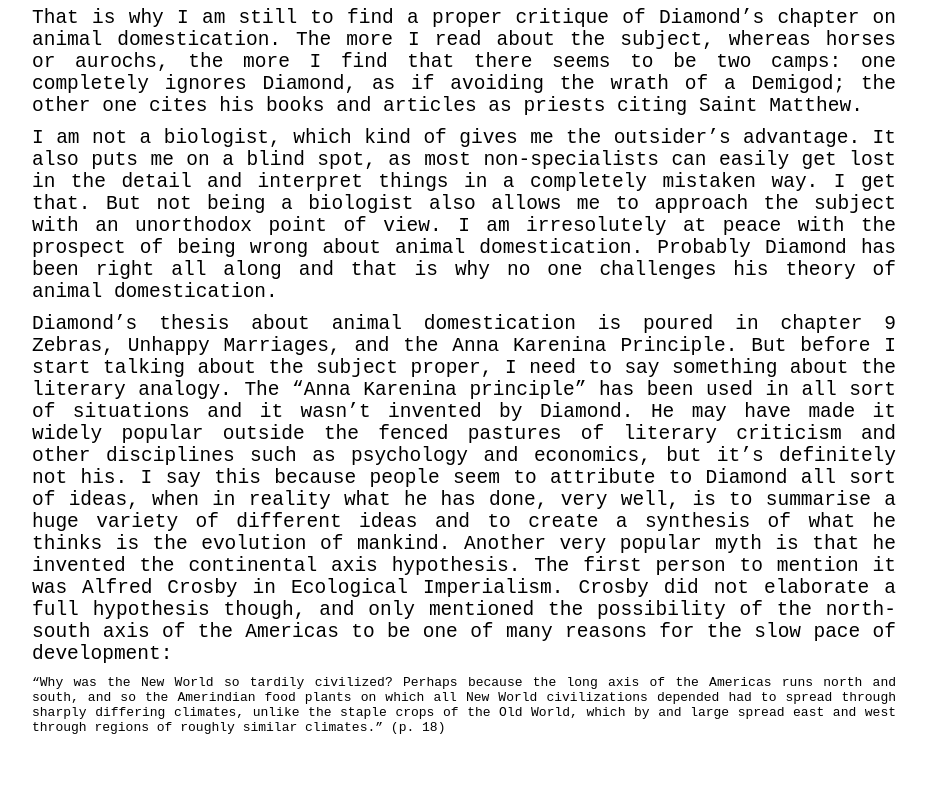
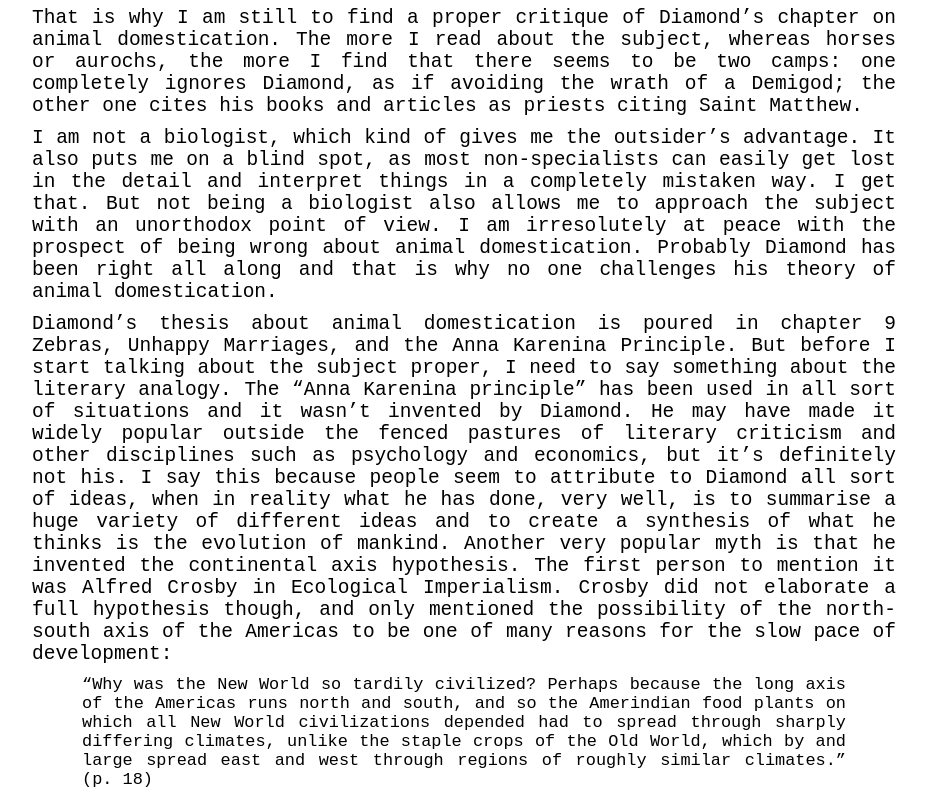
Before and after one commit to maykef/maykef.github.io, a plain HTML site: page opinion/opinion_1.html in a window 1280 px wide. Shown: the part 402-1201 px from the top of the page, without its empty margins (176-1103 px from the left). Before the commit the page ends 1147 px from the top, so only its background shows below. Drawn offline with Linux system fonts and the light colour scheme.

Commit message:
Update opinion_1.html

```diff
--- a/opinion/opinion_1.html
+++ b/opinion/opinion_1.html
@@ -33,7 +33,7 @@ h3 {
 Diamond’s thesis about animal domestication is poured in chapter 9 Zebras, Unhappy Marriages, and the Anna Karenina Principle. But before I start talking about the subject proper, I need to say something about the literary analogy. The “Anna Karenina principle” has been used in all sort of situations and it wasn’t invented by Diamond. He may have made it widely popular outside the fenced pastures of literary criticism and other disciplines such as psychology and economics, but it’s definitely not his. I say this because people seem to attribute to Diamond all sort of ideas, when in reality what he has done, very well, is to summarise a huge variety of different ideas and to create a synthesis of what he thinks is the evolution of mankind. Another very popular myth is that he invented the continental axis hypothesis. The first person to mention it was Alfred Crosby in Ecological Imperialism. Crosby did not elaborate a full hypothesis though, and only mentioned the possibility of the north-south axis of the Americas to be one of many reasons for the slow pace of development:
 </p>
 
-<p align="justify", style="font-size:100%; margin: 10px 200px;"> <TT>
+<p align="justify", style="font-size:130%; margin: 10px 250px;"> <TT>
 “Why was the New World so tardily civilized? Perhaps because the long axis of the Americas runs north and south, and so the Amerindian food plants on which all New World civilizations depended had to spread through sharply dif­fering climates, unlike the staple crops of the Old World, which by and large spread east and west through regions of roughly similar climates.” (p. 18) <TT>
 </p>
 
```
